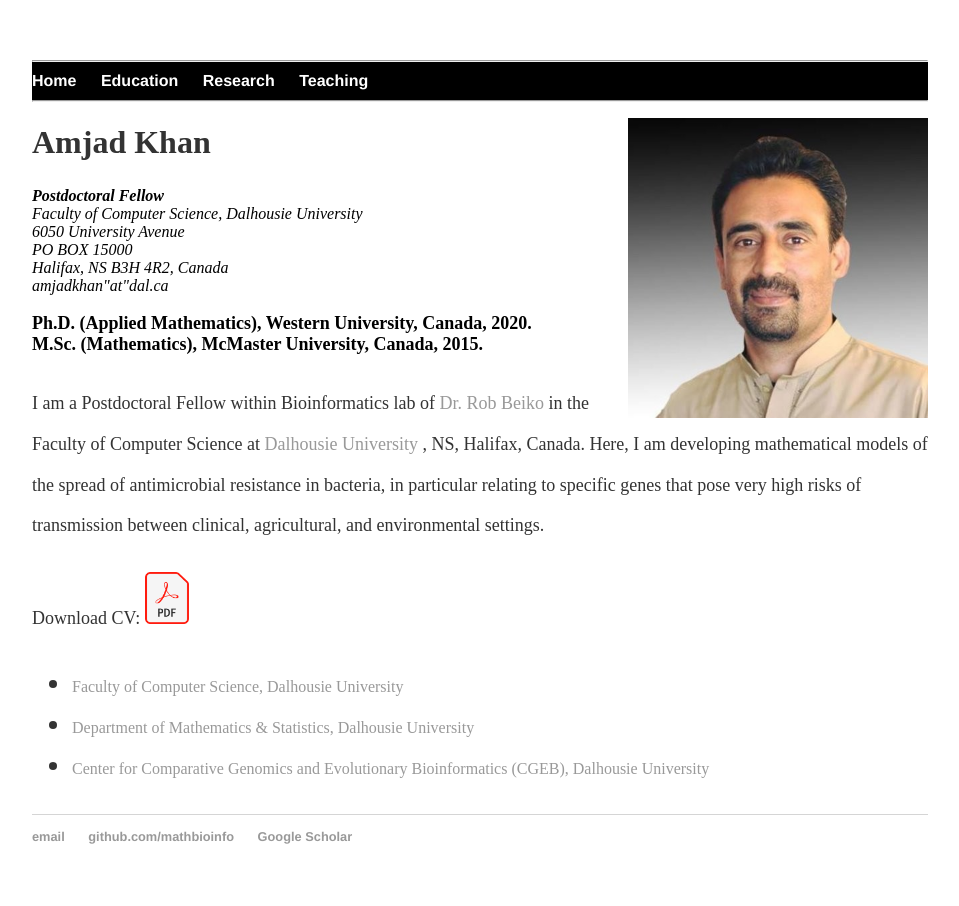
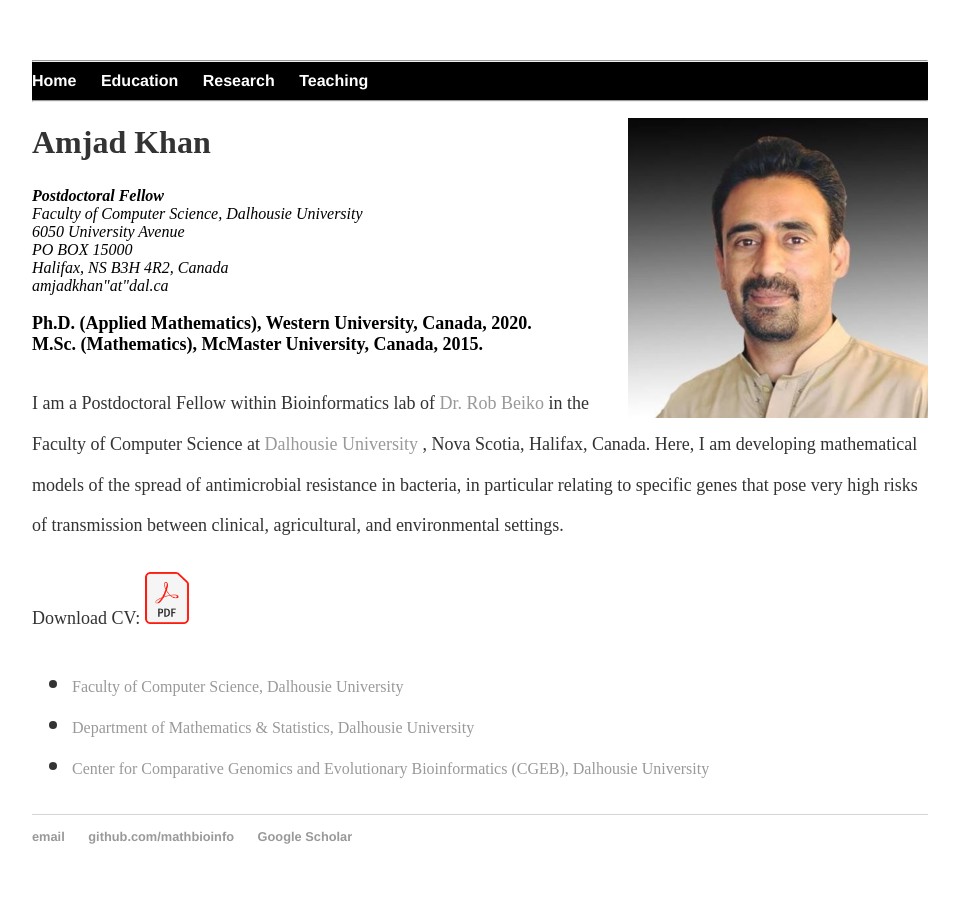
Before and after one commit to MathBioInfo/amjadkhan, a Jekyll site: the page index.html, which Jekyll copies as it is, in a window 1280 px wide. Shown: the whole page, without its empty margins (160-1119 px from the left). Built offline with Jekyll 4.4.1, drawn with Linux system fonts in a browser that asks for light colours.

Commit message:
Update index.html

```diff
--- a/index.html
+++ b/index.html
@@ -43,9 +43,9 @@
 
 			<p><font size="4">
 				I am a Postdoctoral Fellow within Bioinformatics lab of
-				<a href="https://www.dal.ca/faculty/computerscience/faculty-staff/robert-beiko.html"> Dr. Rob Beiko </a>
+				<a href="https://www.dal.ca/faculty/computerscience/faculty-staff/robert-beiko.html" target="_blank"> Dr. Rob Beiko </a>
 				in the Faculty of Computer Science at
-				<a href="https://www.dal.ca/" > Dalhousie University  </a>, NS, Halifax, Canada.
+				<a href="https://www.dal.ca/" target="_blank"> Dalhousie University </a>, Nova Scotia, Halifax, Canada.
 				Here, I am developing mathematical models of the spread of antimicrobial resistance in bacteria, in particular
 				relating to specific genes that pose very high risks of transmission between clinical, agricultural, and
 				environmental settings.
```
